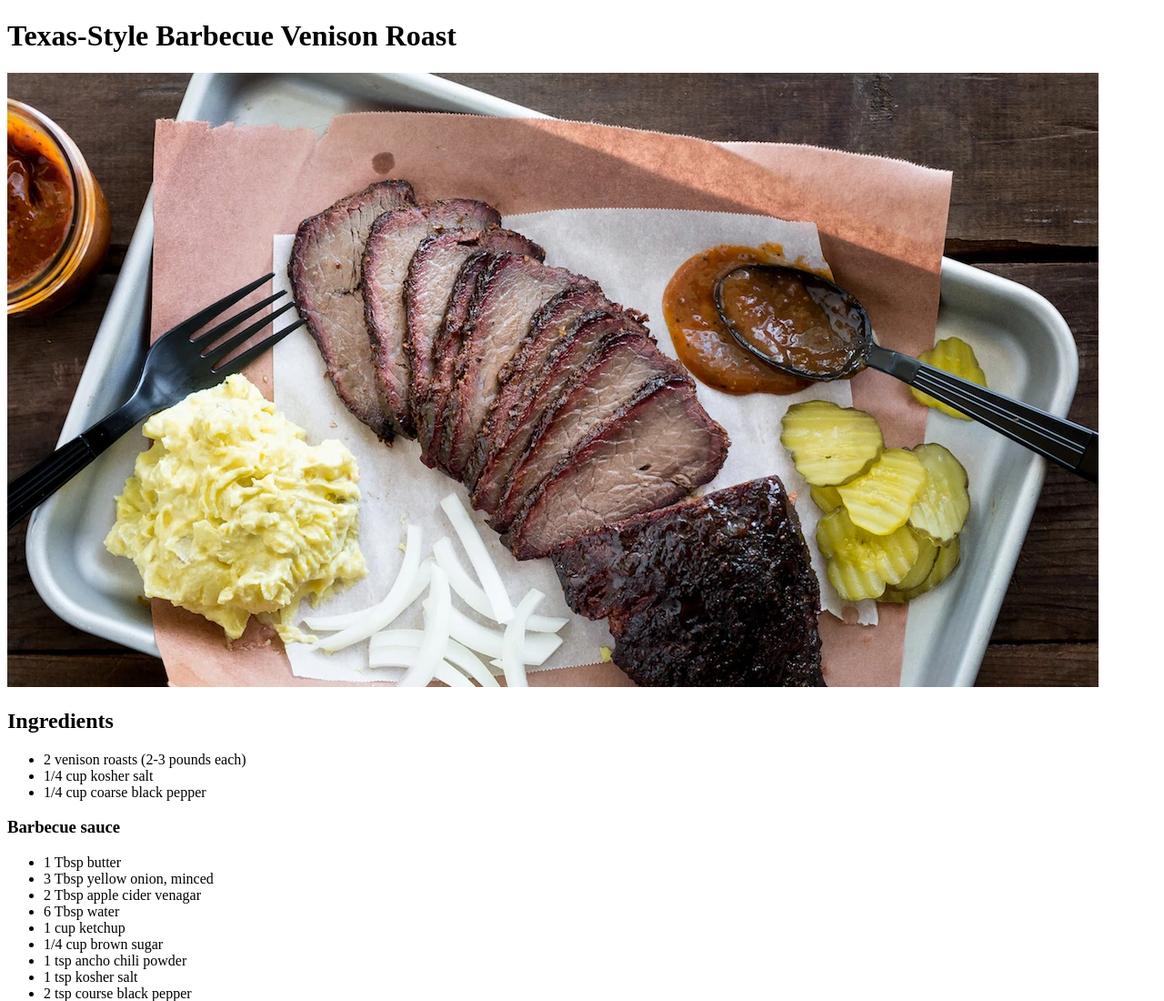
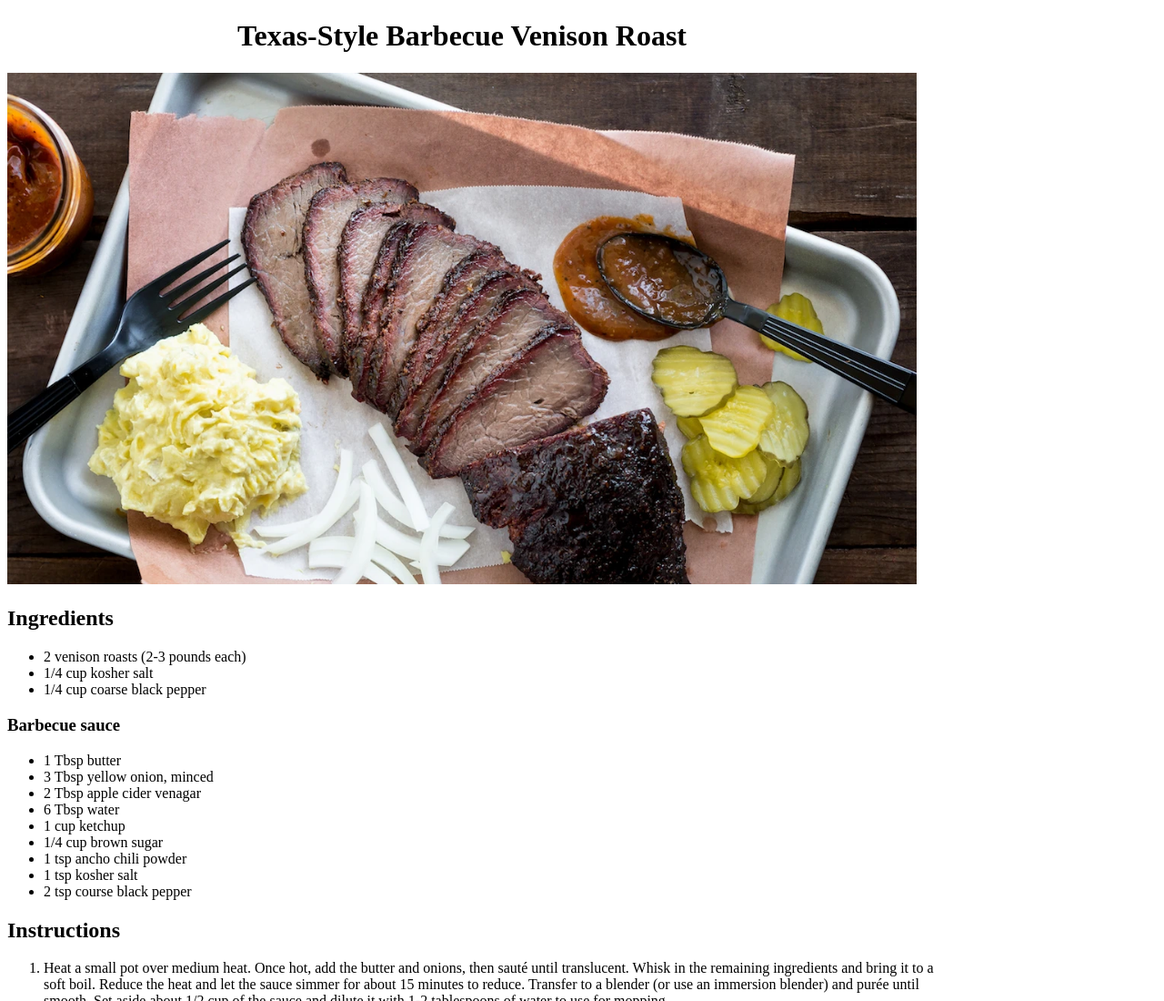
Before and after one commit to TexasTibab/odin-recipes, a plain HTML site: page recipes/bbq-venison.html in a window 1280 px wide. Shown: the top 1100 px of the page at 91% size. Drawn offline with Linux system fonts and the light colour scheme.

Commit message:
Basic css Adds very basic css to at least give the site some uniformity.

```diff
--- a/recipes/bbq-venison.html
+++ b/recipes/bbq-venison.html
@@ -5,6 +5,7 @@
     <head>
         <meta charset="UTF-8">
         <title>Texas-Style Barbecue Venison Roast</title>
+        <link rel="stylesheet" href="../style.css" />
     </head>
 
     <body>
@@ -37,9 +38,9 @@
             <li>
                 Heat a small pot over medium heat. Once hot, add the butter and onions, then saute&#769;
                 until translucent. Whisk in the remaining ingredients and bring it to a soft boil.
-                Reduce the heat and <br>let the sauce simmer for about 15 minutes to reduce. Transfer
+                Reduce the heat and let the sauce simmer for about 15 minutes to reduce. Transfer
                 to a blender (or use an immersion blender) and pure&#769;e until smooth. Set aside about
-                1/2 cup of the sauce and dilute it with <br>1-2 tablespoons of water to use for mopping.
+                1/2 cup of the sauce and dilute it with 1-2 tablespoons of water to use for mopping.
             </li>
             <li>
                 Trim the silverskin on the outside of the roast and season liberally with salt and
@@ -52,7 +53,7 @@
             <li>
                 Place the venison on the top rack of the smoker if possible. Place a container or
                 foil tray filled with water on the bottom rack directly underneath the meat to
-                release steam. Smoke for <br>30 minutes until the outside is dry and tacky and then
+                release steam. Smoke for 30 minutes until the outside is dry and tacky and then
                 mop the surface with the barbecue sauce. Continue to mop every 30 minutes for 2-3
                 more hours.
             </li>
@@ -63,14 +64,14 @@
             <li>
                 Return the meat to the smoker and increase the heat to 200&deg;F. Use a meat
                 thermometer to check the temperature. You should be able to feel the tenderness of
-                the meat when pricking it. <br>Pull the meat when it reaches about 180-190&deg;F.
+                the meat when pricking it. Pull the meat when it reaches about 180-190&deg;F.
                 internally. Don't let it get past 200&deg;F. This might take anywhere between 8-12
                 hours to achieve, depending on the size of the roast.
             </li>
             <li>
                 Finally, rest the venison for 30 minutes, wrapped in an additional layer of foil
                 and placed iin an oven or cooler to keep warm. Slice it into thin pieces and serve
-                with barbecue sauce, <br>coleslaw, potato salad, pickles, and onions.
+                with barbecue sauce, coleslaw, potato salad, pickles, and onions.
             </li>
         </ol>
 
--- a/style.css
+++ b/style.css
@@ -0,0 +1,8 @@
+* {
+    width: 1000px;
+    height: auto;
+}
+
+h1 {
+    text-align: center;
+}
```
Also changed, not shown: index.html (+3 -2 lines), recipes/grape-pie.html (+2 -1 lines), recipes/nocino.html (+3 -2 lines), recipes/squirrel-soup.html (+1 -0 lines), recipes/stinging-nettle-dip.html (+3 -2 lines).
